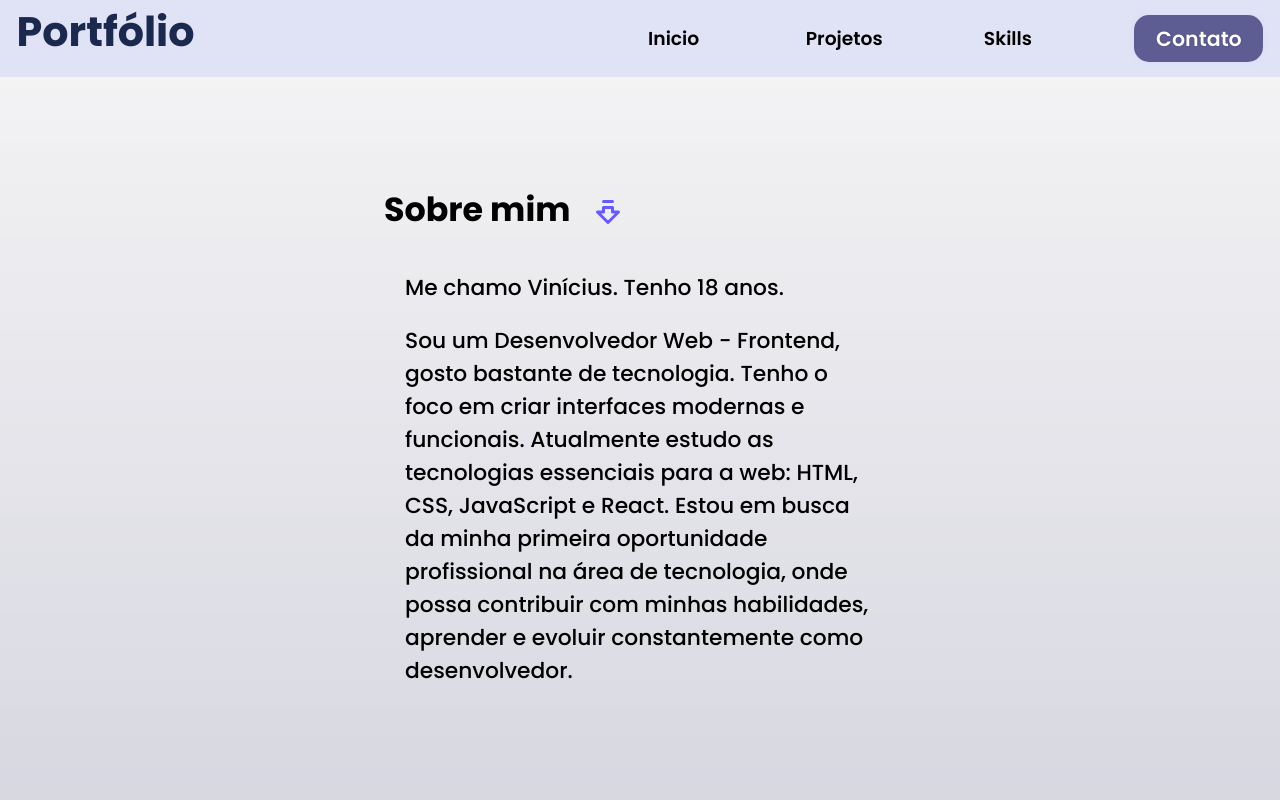
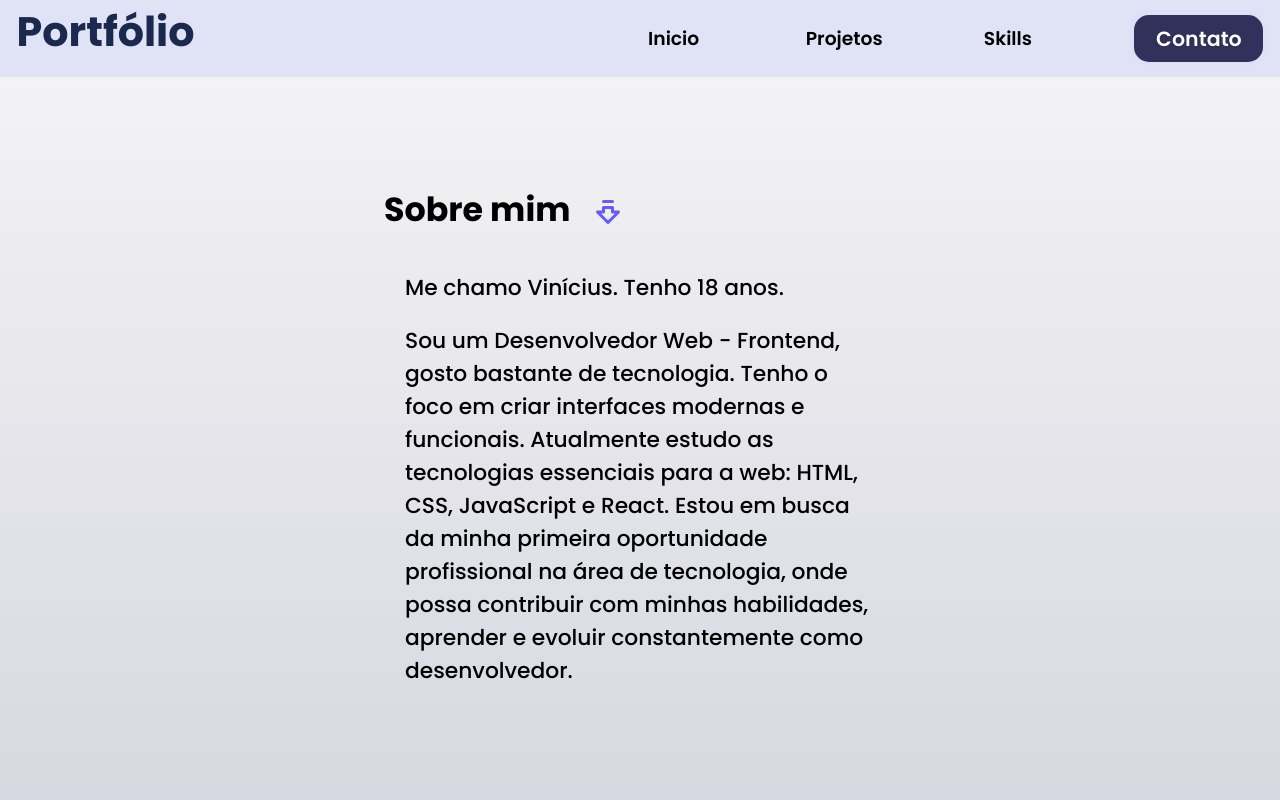
Before and after one commit to SantV7/personal_portifolio, a React (Vite) app: page / in a window 1280 px wide. Shown: the top 800 px of the page. Built offline with nearby package versions, Linux system fonts and the light colour scheme; some icons are missing.

Commit message:
bg color again

```diff
--- a/src/style/header/btncontact.css
+++ b/src/style/header/btncontact.css
@@ -1,6 +1,6 @@
 #btn_contact {
     text-decoration: none;
-    background-color: rgb(93, 93, 148);
+    background-color: rgb(49, 49, 92);
     border: none;
     border-radius: 15px;
     color: white;
```
